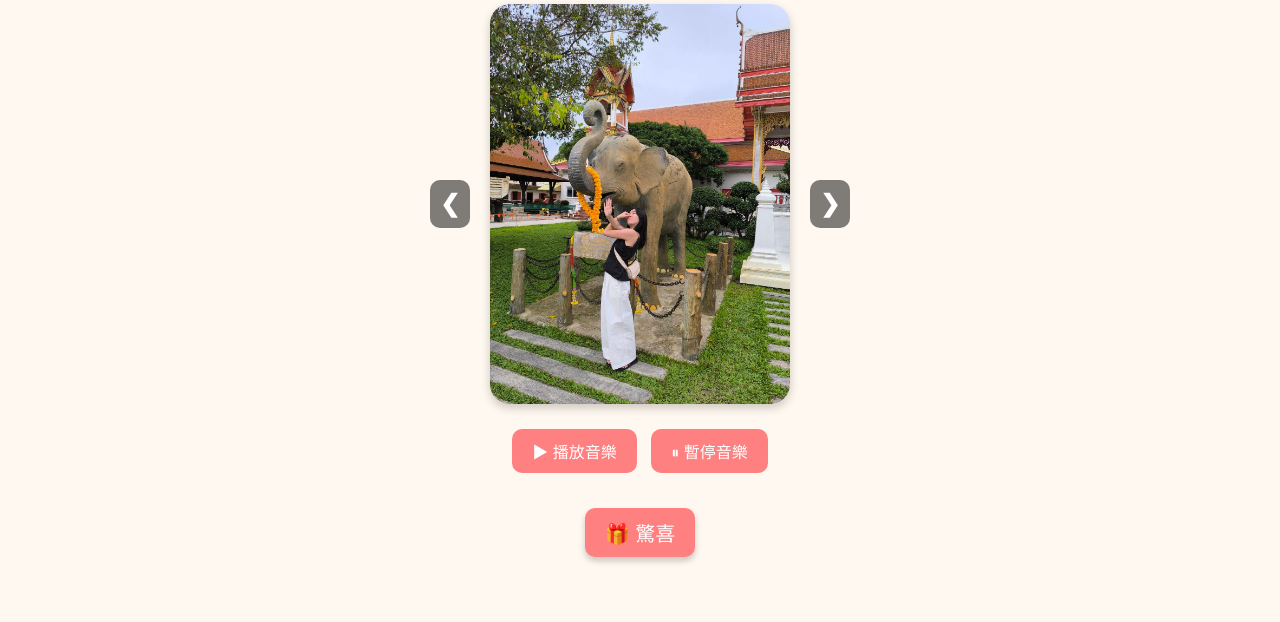
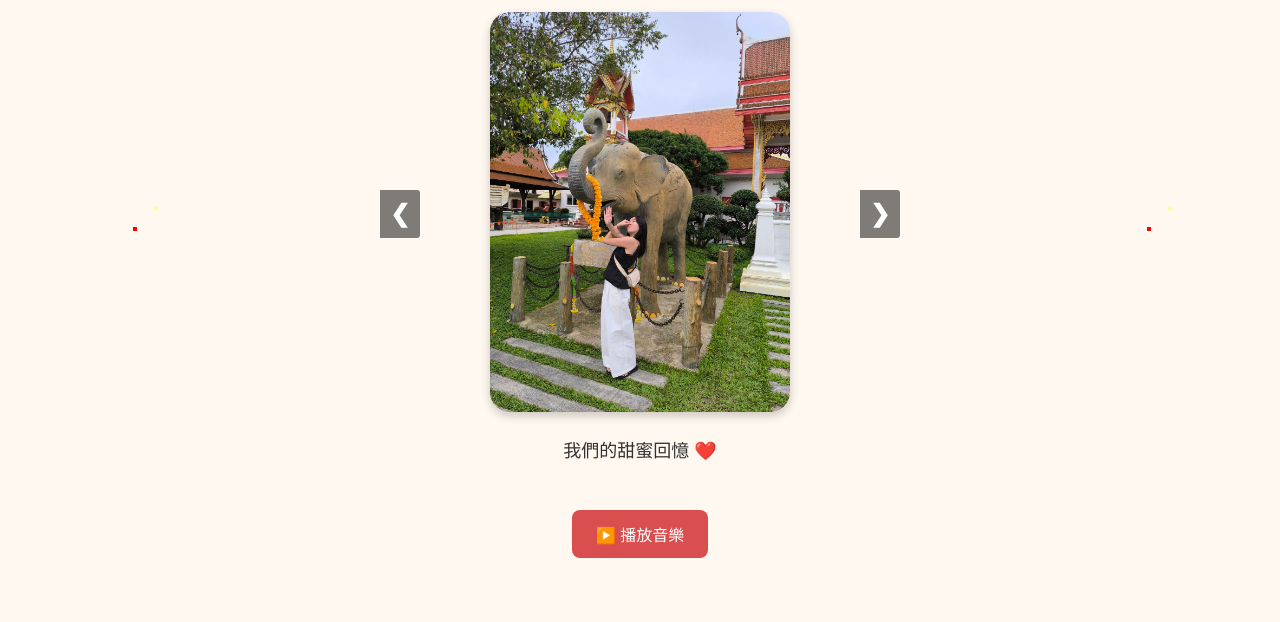
Before and after one commit to keroro9310235/my-first-website, a plain HTML site: page index.html in a window 1280 px wide. Shown: the part 178-800 px from the top of the page. Drawn offline with Linux system fonts and the light colour scheme.

Commit message:
Add files via upload

```diff
--- a/index.html
+++ b/index.html
@@ -9,9 +9,8 @@
       background-color: #fff8f0;
       color: #333;
       text-align: center;
-      padding-top: 50px;
-      margin: 0;
-      overflow-x: hidden;
+      padding: 50px;
+      overflow: hidden;
     }
 
     h1 {
@@ -22,9 +21,8 @@
 
     .slideshow-container {
       position: relative;
-      width: 300px;
-      height: 400px;
-      margin: 0 auto;
+      max-width: 400px;
+      margin: auto;
     }
 
     .slide {
@@ -34,7 +32,7 @@
     .slide img {
   width: 300px;
   height: 400px;
-      object-fit: cover;
+  object-fit: cover;  /* 保持圖片比例並裁切，防止變形 */
   border-radius: 20px;
   box-shadow: 0 4px 10px rgba(0,0,0,0.2);
 }
@@ -43,105 +41,96 @@
       cursor: pointer;
       position: absolute;
       top: 50%;
+      width: auto;
       padding: 10px;
       color: white;
       font-weight: bold;
       font-size: 24px;
       background-color: rgba(0,0,0,0.5);
-      border-radius: 10px;
+      border-radius: 0 3px 3px 0;
       user-select: none;
       transform: translateY(-50%);
       z-index: 2;
 }
 
 .prev {
-      left: -60px;
+  left: -60px; /* 往照片左邊外推 */
 }
 
 .next {
-      right: -60px;
+  right: -60px; /* 往照片右邊外推 */
+}
+    }
+
+    .next {
+      right: 0;
+      border-radius: 3px 0 0 3px;
+    }
+
+    p {
+      margin-top: 20px;
+      font-size: 18px;
+    }
+
+    button {
+      margin-top: 30px;
+      padding: 12px 24px;
+      font-size: 16px;
+      background-color: #d94f4f;
+      color: white;
+      border: none;
+      border-radius: 8px;
+      cursor: pointer;
+      transition: background-color 0.3s;
+    }
+
+    button:hover {
+      background-color: #b83c3c;
     }
 
     .firework {
-      position: fixed;
-      width: 100px;
-      height: 100px;
-      background: radial-gradient(circle, #ffcc00, transparent);
+      position: absolute;
+      top: 50%;
+      width: 10px;
+      height: 10px;
+      background: transparent;
       border-radius: 50%;
-      animation: explode 1s infinite;
-      z-index: 1;
-      pointer-events: none;
+      animation: explode 1s ease-out infinite;
+    }
+
+    .firework::before, .firework::after {
+      content: '';
+      position: absolute;
+      width: 4px;
+      height: 4px;
+      background: red;
+      .slide img: 50%;
+      top: 50%;
+      left: 50%;
+      animation: particle 1s ease-out infinite;
+    }
+
+    .firework::after {
+      background: yellow;
+      animation-delay: 0.5s;
     }
 
     @keyframes explode {
-      0% {
-        transform: scale(0.5);
-        opacity: 1;
-      }
-      100% {
-        transform: scale(10);
-        opacity: 0;
-      }
+      0% { transform: scale(1); opacity: 1; }
+      100% { transform: scale(40); opacity: 0; }
     }
 
-    audio {
-      display: none;
+    @keyframes particle {
+      0% { transform: translate(0, 0); opacity: 1; }
+      100% { transform: translate(30px, -30px); opacity: 0; }
     }
 
-    #controls {
-      margin-top: 20px;
+    .left-firework {
+      left: 10%;
     }
 
-    #controls button {
-      padding: 10px 20px;
-      font-size: 16px;
-      margin: 5px;
-      border: none;
-      border-radius: 10px;
-      background-color: #ff8080;
-      color: white;
-      cursor: pointer;
-    }
-
-    #surpriseBtn {
-      margin-top: 30px;
-      padding: 10px 20px;
-      font-size: 20px;
-      background-color: #ff8080;
-      color: white;
-      border: none;
-      border-radius: 10px;
-      cursor: pointer;
-      box-shadow: 0 4px 6px rgba(0,0,0,0.2);
-    }
-
-    .cake-person {
-      position: fixed;
-      bottom: 0;
-      left: -300px;
-      width: 200px;
-      z-index: 999;
-      opacity: 0;
-      transition: opacity 0.5s ease-in;
-    }
-
-    .animate-in {
-      animation: walkIn 5s ease-out forwards;
-    }
-
-    @keyframes walkIn {
-      0% {
-        left: -300px;
-        opacity: 0;
-      }
-      30% {
-        opacity: 1;
-      }
-      100% {
-        left: 50%;
-        transform: translateX(-50%);
-        opacity: 1;
-      }
+    .right-firework {
+      right: 10%;
     }
   </style>
 </head>
@@ -149,74 +138,76 @@
 
   <h1>阿蝶生日快樂 我愛你 ❤️</h1>
 
-  <!-- 幻燈片 -->
+  <div class="firework left-firework"></div>
+  <div class="firework right-firework"></div>
+
   <div class="slideshow-container">
-    <div class="slide"><img src="photo1.jpg"></div>
-    <div class="slide"><img src="photo2.jpg"></div>
-    <div class="slide"><img src="photo3.jpg"></div>
-    <div class="slide"><img src="photo4.jpg"></div>
-    <div class="slide"><img src="photo5.jpg"></div>
-    <div class="slide"><img src="photo6.jpg"></div>
-    <div class="slide"><img src="photo7.jpg"></div>
-    <div class="slide"><img src="photo8.jpg"></div>
-    <div class="slide"><img src="photo9.jpg"></div>
-    <div class="slide"><img src="photo10.jpg"></div>
+    <div class="slide"><img src="photo1.jpg" alt="photo1"></div>
+    <div class="slide"><img src="photo2.jpg" alt="photo2"></div>
+    <div class="slide"><img src="photo3.jpg" alt="photo3"></div>
+    <div class="slide"><img src="photo4.jpg" alt="photo4"></div>
+    <div class="slide"><img src="photo5.jpg" alt="photo5"></div>
+    <div class="slide"><img src="photo6.jpg" alt="photo6"></div>
+    <div class="slide"><img src="photo7.jpg" alt="photo7"></div>
+    <div class="slide"><img src="photo8.jpg" alt="photo8"></div>
+    <div class="slide"><img src="photo9.jpg" alt="photo9"></div>
+    <div class="slide"><img src="photo10.jpg" alt="photo10"></div>
 
     <a class="prev" onclick="plusSlides(-1)">❮</a>
     <a class="next" onclick="plusSlides(1)">❯</a>
   </div>
 
-  <!-- 撥放音樂控制 -->
-  <div id="controls">
-    <button onclick="document.getElementById('bgMusic').play()">▶ 播放音樂</button>
-    <button onclick="document.getElementById('bgMusic').pause()">⏸ 暫停音樂</button>
-  </div>
+  <p>我們的甜蜜回憶 ❤️</p>
 
-  <!-- 驚喜按鈕 -->
-  <button id="surpriseBtn">🎁 驚喜</button>
-
-  <!-- 卡通蛋糕人物 -->
-  <div id="cakePerson" class="cake-person">
-    <img src="person-with-cake.png" alt="端蛋糕的人" />
-  </div>
-
-  <!-- 背景音樂 -->
-  <audio id="bgMusic" autoplay loop>
+  <!-- 音樂播放器 -->
+  <audio id="bgm" loop>
     <source src="bg-music.mp3" type="audio/mpeg">
     您的瀏覽器不支援音樂播放。
   </audio>
 
-  <!-- 左右煙火 -->
-  <div class="firework" style="top: 100px; left: 50px;"></div>
-  <div class="firework" style="top: 100px; right: 50px;"></div>
+  <button onclick="toggleMusic()">▶️ 播放音樂</button>
 
   <script>
-    // 幻燈片功能
+    // 播放/暫停按鈕
+    const audio = document.getElementById('bgm');
+    let isPlaying = false;
+    function toggleMusic() {
+      if (isPlaying) {
+        audio.pause();
+        event.target.innerText = "▶️ 播放音樂";
+      } else {
+        audio.play();
+        event.target.innerText = "⏸️ 暫停音樂";
+      }
+      isPlaying = !isPlaying;
+    }
+
+    // 照片輪播
     let slideIndex = 0;
     showSlides();
 
-    function showSlides() {
-      let i;
+    function plusSlides(n) {
+      slideIndex += n;
+      showSlides(slideIndex);
+    }
+
+    function showSlides(n) {
       let slides = document.getElementsByClassName("slide");
-      for (i = 0; i < slides.length; i++) {
+      if (n >= slides.length) { slideIndex = 0; }
+      if (n < 0) { slideIndex = slides.length - 1; }
+      for (let i = 0; i < slides.length; i++) {
         slides[i].style.display = "none";
       }
-      slideIndex++;
-      if (slideIndex > slides.length) {slideIndex = 1}
-      slides[slideIndex-1].style.display = "block";
-      setTimeout(showSlides, 3000); // 自動切換
+      slides[slideIndex].style.display = "block";
     }
 
-    function plusSlides(n) {
-      slideIndex += n - 1;
-      showSlides();
+    function autoSlide() {
+      slideIndex++;
+      showSlides(slideIndex);
     }
 
-    // 驚喜按鈕觸發動畫
-    document.getElementById('surpriseBtn').addEventListener('click', function() {
-      const person = document.getElementById('cakePerson');
-      person.classList.add('animate-in');
-    });
+    setInterval(autoSlide, 3000); // 每4秒自動換圖
   </script>
+
 </body>
 </html>
```
Lines whose indentation alone changed are shown as unchanged.
